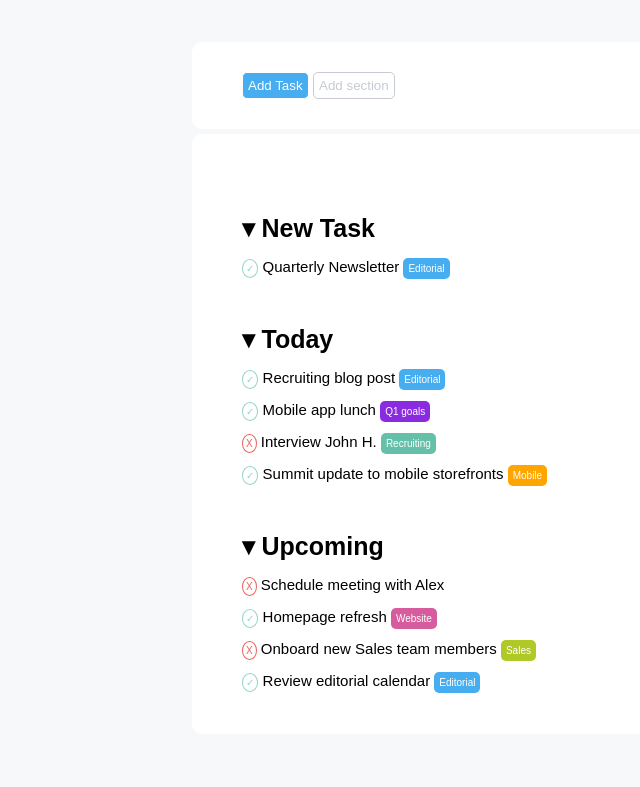
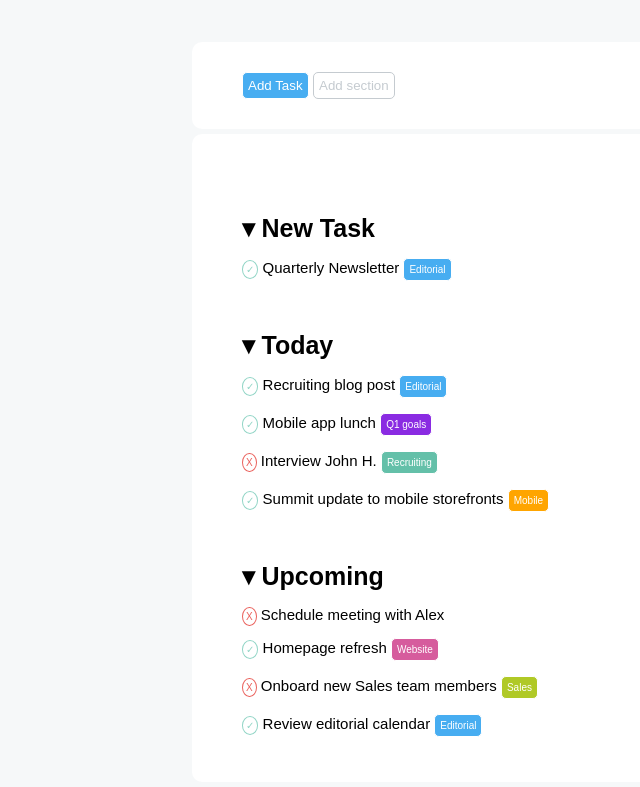
Before and after one commit to ChiaraInMiniatura/html-css-toboolist, a plain HTML site: page index.html in a window 1280 px wide. Shown: the part 88-875 px from the top of the page, without its empty margins (0-640 px from the left). Before the commit the page ends 827 px from the top, so only its background shows below. Drawn offline with Linux system fonts and the light colour scheme.

Commit message:
modificato titolo e aggiunto bottoni

```diff
--- a/css/style.css
+++ b/css/style.css
@@ -32,6 +32,7 @@ header img{
 header h1{
   display: inline-block;
   font-size: 40px;
+  vertical-align: middle;
 }
 
 /* MAIN */
--- a/index.html
+++ b/index.html
@@ -33,7 +33,7 @@
         <section>
           <h3>&#9662 New Task</h3>
 
-          <p><span class="entity check">&#10003;</span> Quarterly Newsletter <span class="colorata editorial">Editorial</span></p>
+          <p><span class="entity check">&#10003;</span> Quarterly Newsletter <button class="colorata editorial">Editorial</button></p>
 
         </section>
 
@@ -41,13 +41,13 @@
         <section>
           <h3>&#9662 Today</h3>
 
-          <p><span class="entity check">&#10003;</span> Recruiting blog post <span class="colorata editorial">Editorial</span></p>
+          <p><span class="entity check">&#10003;</span> Recruiting blog post <button class="colorata editorial">Editorial</button></p>
 
-          <p><span class="entity check">&#10003;</span> Mobile app lunch <span class="colorata q1">Q1 goals</span></p>
+          <p><span class="entity check">&#10003;</span> Mobile app lunch <button class="colorata q1">Q1 goals</button></p>
 
-          <p><span class="entity da-fare">&#88;</span> Interview John H. <span class="colorata recruiting">Recruiting</span></p>
+          <p><span class="entity da-fare">&#88;</span> Interview John H. <button class="colorata recruiting">Recruiting</button></p>
 
-          <p><span class="entity check">&#10003;</span> Summit update to mobile storefronts <span class="colorata mobile">Mobile</span></p>
+          <p><span class="entity check">&#10003;</span> Summit update to mobile storefronts <button class="colorata mobile">Mobile</button></p>
         </section>
 
         <!-- sezione upcoming -->
@@ -56,11 +56,11 @@
 
           <p><span class="entity da-fare">&#88;</span> Schedule meeting with Alex </p>
 
-          <p><span class="entity check">&#10003;</span> Homepage refresh <span class="colorata website">Website</span></p>
+          <p><span class="entity check">&#10003;</span> Homepage refresh <button class="colorata website">Website</button></p>
 
-          <p><span class="entity da-fare">&#88;</span> Onboard new Sales team members <span class="colorata sales">Sales</span></p>
+          <p><span class="entity da-fare">&#88;</span> Onboard new Sales team members <button class="colorata sales">Sales</button></p>
 
-          <p><span class="entity check">&#10003;</span> Review editorial calendar <span class="colorata editorial">Editorial</span></p>
+          <p><span class="entity check">&#10003;</span> Review editorial calendar <button class="colorata editorial">Editorial</button></p>
 
       </div>
 
```
